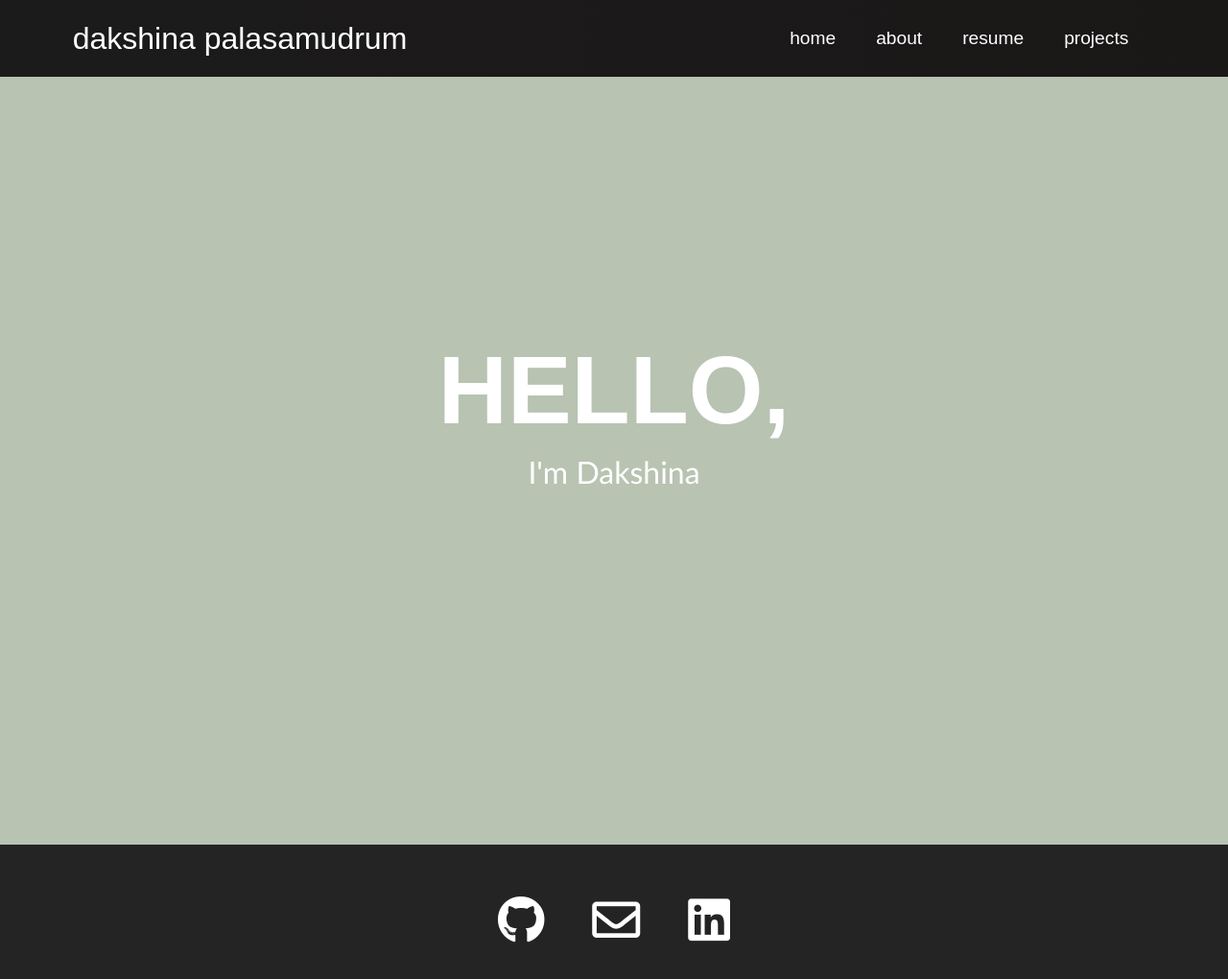
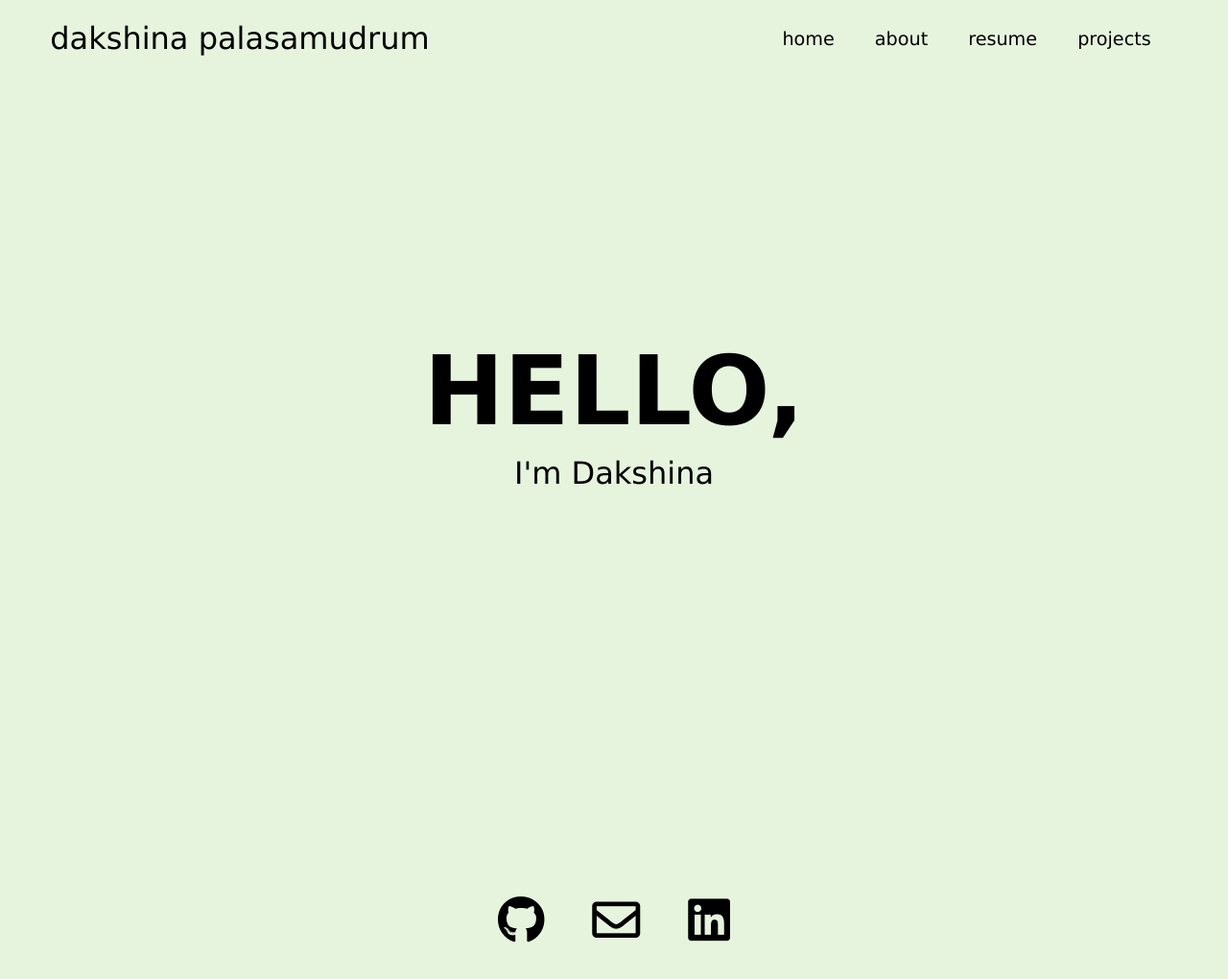
Before and after one commit to dakshinabp/dakshinabp.github.io, a React (Create React App) app: page / in a window 1280 px wide. Shown: the top 1020 px of the page at 96% size. Built offline with nearby package versions, Linux system fonts and the light colour scheme.

Commit message:
changed font, color, added footer to every page

```diff
--- a/src/App.css
+++ b/src/App.css
@@ -2,7 +2,7 @@
   box-sizing: border-box;
   margin: 0;
   padding: 0;
-  font-family: "Roboto serif", sans-serif;
+  font-family: "Roboto serif", "sans-serif";
 }
 
 .home,
--- a/src/App.js
+++ b/src/App.js
@@ -6,6 +6,7 @@ import Home from "./components/pages/Home";
 import About from "./components/pages/About";
 import Projects from "./components/pages/Projects";
 import CelebrityCrushGame from "./components/pages/CelebrityCrushGame";
+import Footer from "./components/Footer";
 
 function App() {
   return (
@@ -18,6 +19,7 @@ function App() {
           <Route path="/projects" component={Projects} />
           <Route path="/celebrity-crush-game" component={CelebrityCrushGame} />
         </Switch>
+        <Footer />
       </Router>
     </>
   );
--- a/src/components/Footer.css
+++ b/src/components/Footer.css
@@ -1,5 +1,5 @@
 .footer-container {
-  background-color: #242424;
+  background-color: #E6F4DE;;
   padding: 1rem 0 2rem 0;
   display: flex;
   flex-direction: column;
@@ -8,7 +8,7 @@
 }
 
 .social-icon-link {
-  color: #ffffff;
+  color: black;
   font-size: 50px;
   padding: 25px;
 }
--- a/src/components/MainPage.css
+++ b/src/components/MainPage.css
@@ -13,21 +13,21 @@ video {
   flex-direction: column;
   justify-content: center;
   align-items: center;
-  box-shadow: inset 0 0 0 1000px rgba(0, 0, 0, 0.2);
   object-fit: contain;
 }
 
 .main-container > h1 {
-  color: #fff;
+  color: black;
+  font-family: "Roboto serif", "Lucida Sans Unicode";
   font-size: 100px;
   margin-top: -100px;
 }
 
 .main-container > p {
   margin-top: 8px;
-  color: #fff;
+  color: black;
   font-size: 32px;
-  font-family: "Trebuchet MS", "Lucida Sans Unicode", "Lucida Grande",
+  font-family: "Roboto serif", "Lucida Sans Unicode", "Lucida Grande",
     "Lucida Sans", Arial, sans-serif;
 }
 
--- a/src/components/Navbar.css
+++ b/src/components/Navbar.css
@@ -1,5 +1,5 @@
 .navbar {
-  background: linear-gradient(90deg, rgb(28, 27, 27) 0%, rgb(26, 23, 23) 100%);
+  background: #E6F4DE;
   height: 80px;
   display: flex;
   justify-content: center;
@@ -19,7 +19,7 @@
 }
 
 .navbar-logo {
-  color: #fff;
+  color: black;
   justify-self: start;
   margin-left: 20px;
   cursor: pointer;
@@ -27,6 +27,7 @@
   font-size: 2rem;
   display: flex;
   align-items: center;
+  font-family: "Roboto serif", "Lucida Sans Unicode";
 }
 
 .fa-typo3 {
@@ -50,12 +51,13 @@
 }
 
 .nav-links {
-  color: #fff;
+  color: black;
   display: flex;
   align-items: center;
   text-decoration: none;
   padding: 0.5rem 1rem;
   height: 100%;
+  font-family: "Roboto serif", "Lucida Sans Unicode";
 }
 
 .nav-links:hover {
--- a/src/components/pages/Home.js
+++ b/src/components/pages/Home.js
@@ -1,12 +1,10 @@
 import "../../App.css";
 import MainPage from "../MainPage";
-import Footer from "../Footer";
 
 function Home() {
   return (
     <>
       <MainPage />
-      <Footer />
     </>
   );
 }
```
